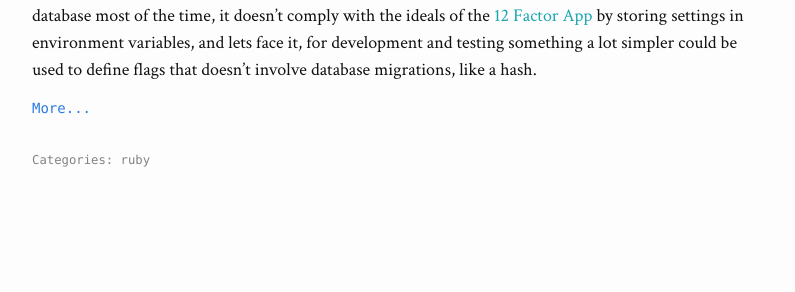
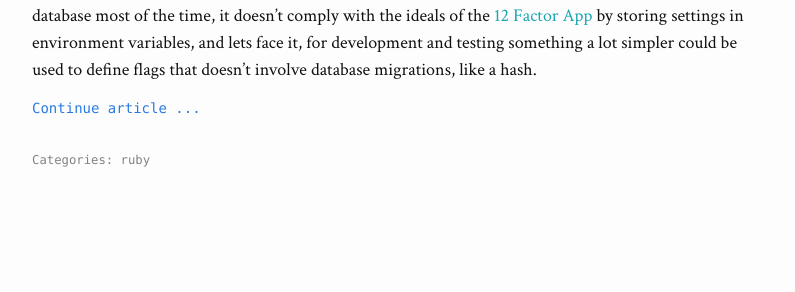
Before and after one commit to sittercity/sittercity.github.io, a Jekyll site: the page built from index.html, in a window 1280 px wide and 900 px high, scrolled down 882 px. Shown: the part 160-452 px from the top of the window, without its empty margins (238-1033 px from the left). Built offline with Jekyll 4.4.1, drawn with Linux system fonts in a browser that asks for light colours; the list of posts is cut into pages by our own code.

Commit message:
Change summary link text

```diff
--- a/index.html
+++ b/index.html
@@ -30,10 +30,10 @@
 		        	on {{ post.date | date: "%b %-d, %Y" }}
 		        </span>
 				<section class="post-content">
-					{{ post.excerpt }}
+          {{ post.excerpt }}
 
           {% if post.content contains site.excerpt_separator %}
-            <a href="{{ post.url | prepend: site.baseurl }}">More...</a>
+            <a href="{{ post.url | prepend: site.baseurl }}">Continue article ...</a>
           {% endif %}
 				</section>
 
```
